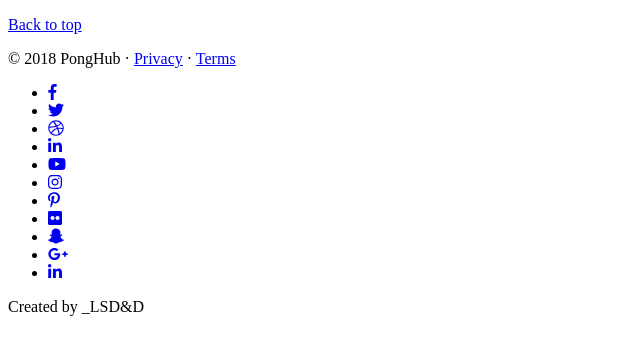
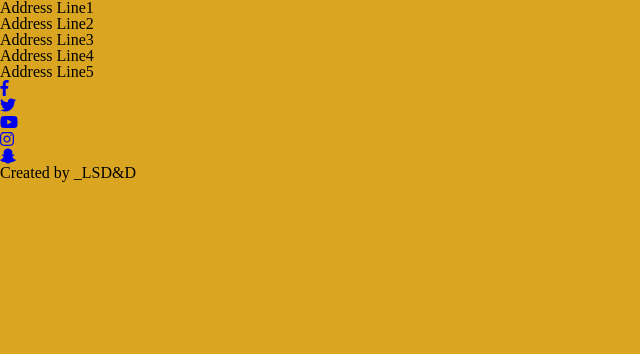
Before and after one commit to SoozeC/PongHub, a website: page contact.html in a window 1280 px wide. Shown: the whole page, without its empty margins (0-640 px from the left). Drawn offline with Linux system fonts and the light colour scheme.

Commit message:
suze branch

```diff
--- a/contact.html
+++ b/contact.html
@@ -7,6 +7,9 @@
 		<meta name="viewport" content="width=device-width, initial-scale=1">
 		<meta name="description" content="">
 		<meta name="author" content="">
+		<link rel="stylesheet" type="text/css" href="css/main.css">
+		<link rel="stylesheet" type="text/css" href="css/suze.css">
+
 		<!-- Favicon -->
 		<script defer src="https://use.fontawesome.com/releases/v5.0.10/js/all.js" integrity="sha384-slN8GvtUJGnv6ca26v8EzVaR9DC58QEwsIk9q1QXdCU8Yu8ck/tL/5szYlBbqmS+" crossorigin="anonymous"></script>
 	</head>
@@ -21,22 +24,25 @@
 </main>
 
 <footer>
-    <p class="pull-right"><a id="scrollTop" href="#">Back to top</a></p>
-    <p>&copy; 2018 PongHub &middot; <a href="privacy.html">Privacy</a> &middot; <a href="#">Terms</a>
-        <ul>
+	<div class ="col1">
+		<p>Address Line1</p>
+		<p>Address Line2</p>
+		<p>Address Line3</p>
+		<p>Address Line4</p>
+		<p>Address Line5</p>
+	</div>
+	<div class ="col2">
+	        <ul>
             <li><a href="#"><i class="fab fa-facebook-f"></i></a></li>
             <li><a href="#"><i class="fab fa-twitter"></i></a></li>
-            <li><a href="#"><i class="fab fa-dribbble"></i></a></li>
-            <li><a href="#"><i class="fab fa-linkedin-in"></i></a></li>
             <li><a href="#"><i class="fab fa-youtube"></i></a></li>
             <li><a href="#"><i class="fab fa-instagram"></i></a></li>
-            <li><a href="#"><i class="fab fa-pinterest-p"></i></a></li>
-            <li><a href="#"><i class="fab fa-flickr"></i></a></li>
             <li><a href="#"><i class="fab fa-snapchat-ghost"></i></a></li>
-            <li><a href="#"><i class="fab fa-google-plus-g"></i></a></li>
-            <li><a href="#"><i class="fab fa-linkedin-in"></i></a></li>
         </ul>
 		<p>Created by _LSD&D</p>
+	</div>
+
+
 </footer>
 
 
```
